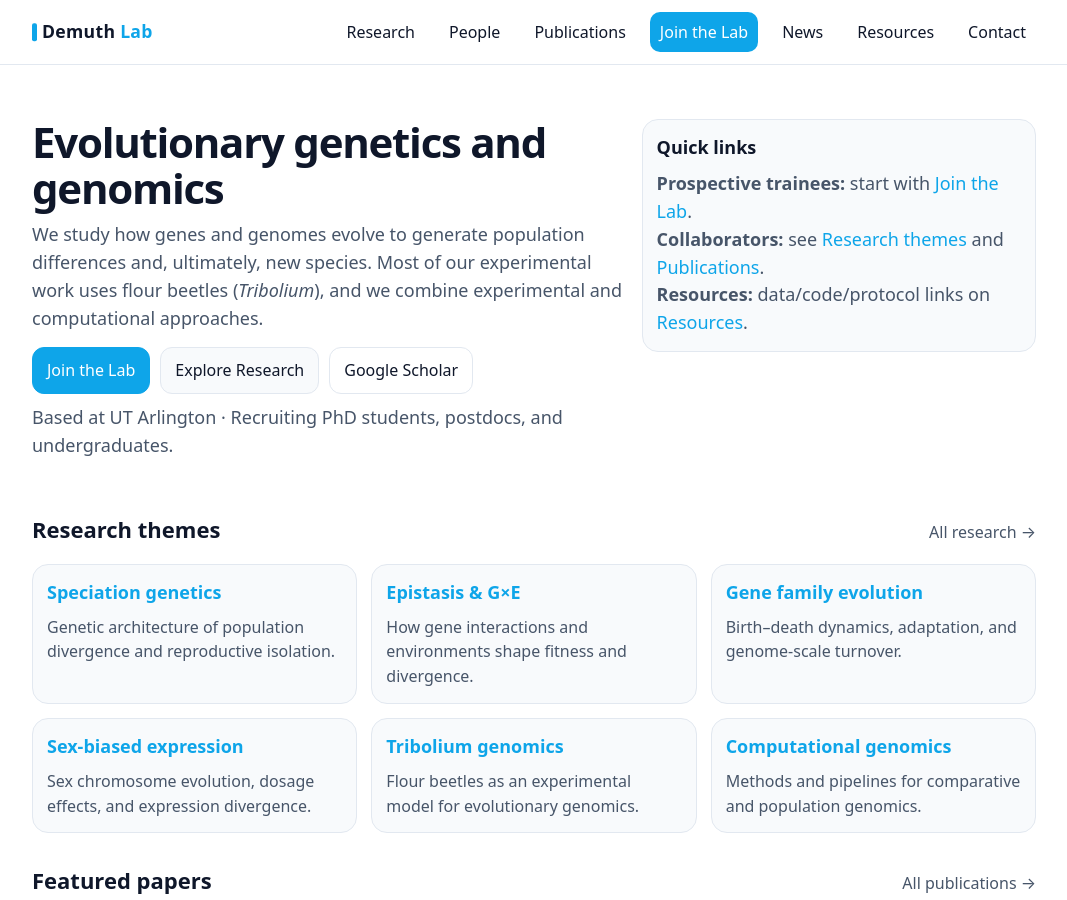
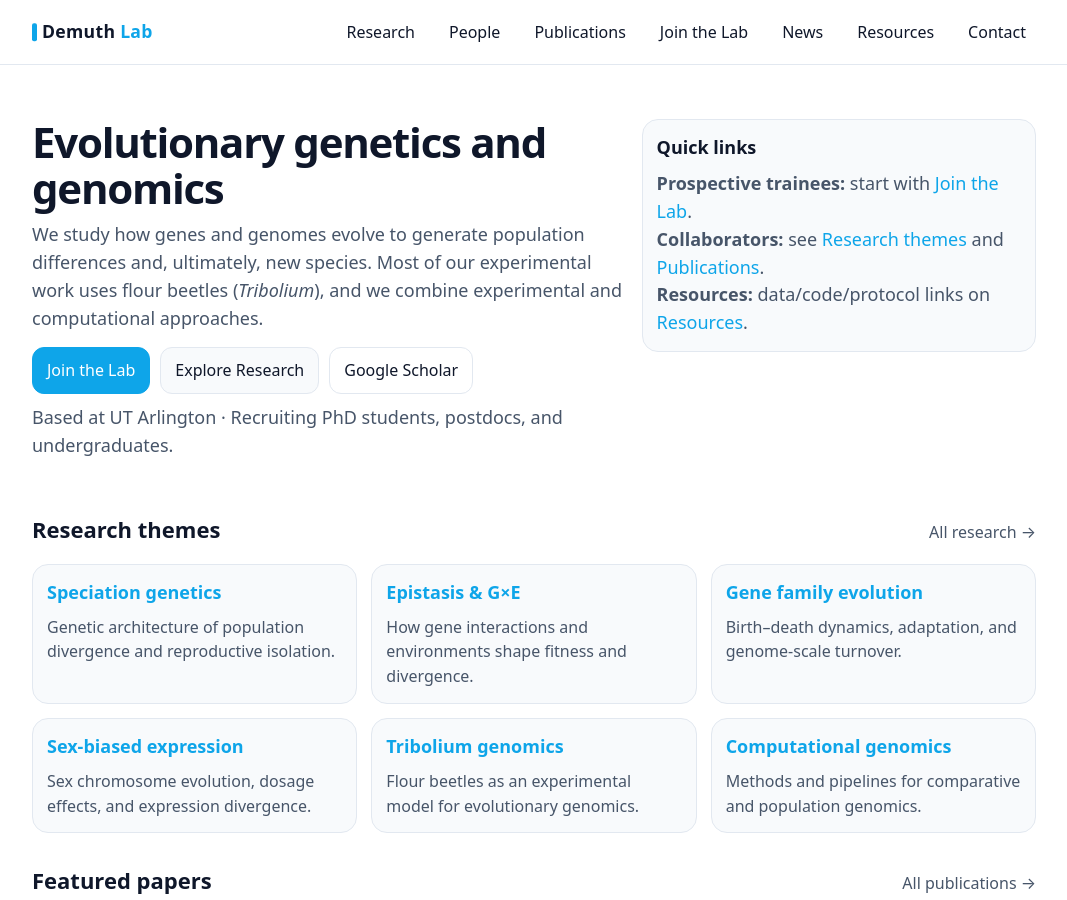
Before and after one commit to demuth-lab/demuth-lab.github.io, a Jekyll site: the page built from index.md, in a window 1280 px wide and 900 px high. Shown: the whole window, without its empty margins (106-1173 px from the left). Built offline with Jekyll 4.4.1, drawn with Linux system fonts in a browser that asks for light colours.

Commit message:
Update nav.html

```diff
--- a/_includes/nav.html
+++ b/_includes/nav.html
@@ -13,7 +13,7 @@
       <a href="{{ '/research/' | relative_url }}">Research</a>
       <a href="{{ '/people/' | relative_url }}">People</a>
       <a href="{{ '/publications/' | relative_url }}">Publications</a>
-      <a class="cta" href="{{ '/join/' | relative_url }}">Join the Lab</a>
+      <a href="{{ '/join/' | relative_url }}">Join the Lab</a>
       <a href="{{ '/news/' | relative_url }}">News</a>
       <a href="{{ '/resources/' | relative_url }}">Resources</a>
       <a href="{{ '/contact/' | relative_url }}">Contact</a>
```
